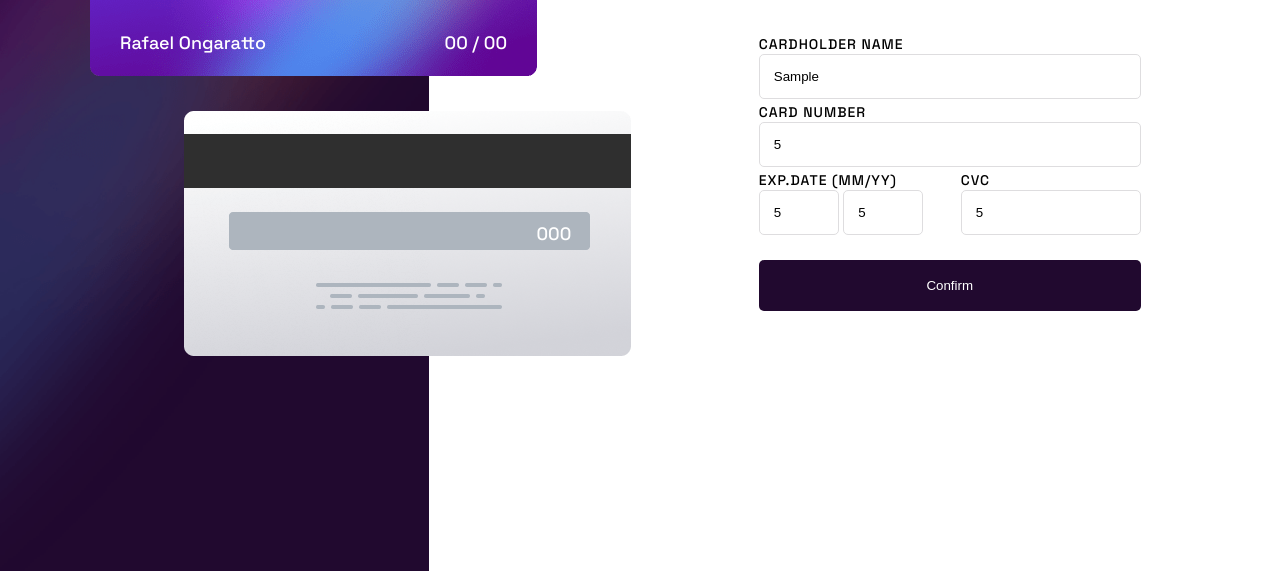
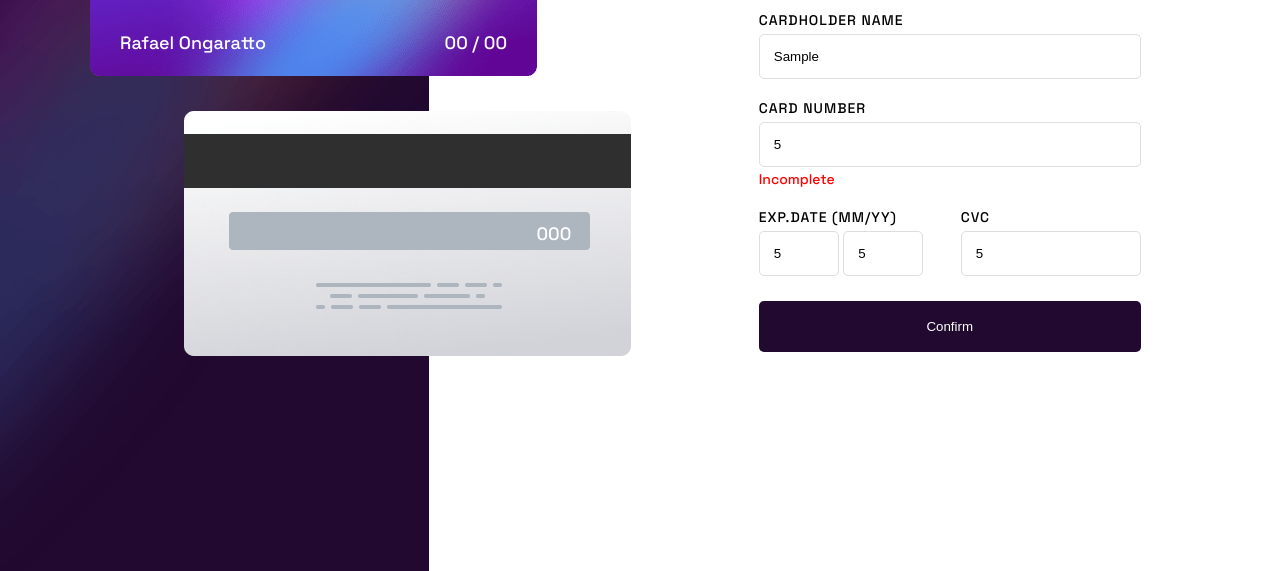
Before and after one commit to rafaelbr555/JavaScript, a plain HTML site: page challenge/Formulário-de-cartão-de-crédito/index.html in a window 1280 px wide. Both pictures are taken after typing "Sample", "5", "5", "5", "5" into the empty fields and a click on the button "Confirm". Shown: the part 229-800 px from the top of the page. Drawn offline with Linux system fonts and the light colour scheme.

Commit message:
Validação da quantidade de numeros do campo inputNumber

```diff
--- a/challenge/Formulário-de-cartão-de-crédito/script.js
+++ b/challenge/Formulário-de-cartão-de-crédito/script.js
@@ -43,12 +43,35 @@ function verificarError(e) {
     inputName.classList.remove("error");
     inputName.parentElement.classList.remove("error_mensagem");
   }
-  if (!inputNumber.value) {
-    inputNumber.classList.add("error");
-    inputNumber.parentElement.classList.add("error_mensagem");
+  if(!inputNumber.value){
+    inputNumber.classList.add('error')
+    inputNumber.parentElement.classList.add('error_mensagem')
+  }else{
+    inputNumber.classList.remove('error_mensagem')
+    inputNumber.parentElement.classList.remove('error_mensagem')
+  }
+  if (inputNumber.value.length >=1 && inputNumber.value.length < 16) {
+    inputNumber.classList.add('incomplete')
+    inputNumber.parentElement.classList.add("error_incomplete");
   } else {
-    inputNumber.classList.remove("error");
-    inputNumber.parentElement.classList.remove("error_mensagem");
+    inputNumber.classList.remove('incomplete')
+    inputNumber.parentElement.classList.remove("error_incomplete");
+  }
+  if (!inputMes.value || !inputAno.value) {
+    inputAno.classList.add("error");
+    inputMes.classList.add("error");
+    inputMes.parentElement.classList.add("error_mensagem");
+  } else {
+    inputAno.classList.remove("error");
+    inputMes.classList.remove("error");
+    inputMes.parentElement.classList.remove("error_mensagem");
+  }
+  if (!inputCvc.value) {
+    inputCvc.classList.add("error");
+    inputCvc.parentElement.classList.add("error_mensagem");
+  } else {
+    inputCvc.classList.remove("error");
+    inputCvc.parentElement.classList.remove("error_mensagem");
   }
 }
 
--- a/challenge/Formulário-de-cartão-de-crédito/style.css
+++ b/challenge/Formulário-de-cartão-de-crédito/style.css
@@ -108,6 +108,9 @@ form {
 label {
   font-size: 1.4rem;
   letter-spacing: 1px;
+  display: flex;
+  flex-direction: column;
+  margin: px 0px px 0px;
 }
 
 #input-name,
@@ -123,6 +126,8 @@ label {
   width: 100%;
   max-width: 341px;
   display: flex;
+  flex-direction: row;
+  justify-content: space-between;
 }
 
 .input-mother-year {
@@ -157,15 +162,37 @@ label {
   border-radius: 5px;
   cursor: pointer;
 }
+
+label {
+  display: flex;
+  flex-direction: column;
+  margin: 20px 0px 5px 0px;
+}
+
+.incomplete {
+  border: 5px solid var(--input-errors);
+}
+.error_incomplete::after{
+  display: flex;
+  flex-direction: column;
+  content: "Incomplete";
+  color: red;
+  font-size: 1.4rem;
+  margin-top: 3px;
+}
 .error {
-  border: 2px solid var(--input-errors);
+  border: 5px solid var(--input-errors);
 }
 .error_mensagem::after {
+  display: flex;
+  flex-direction: column;
   content: "Can' t be blank";
   color: red;
+  font-size: 1.4rem;
+  margin-top: 3px;
 }
 
-@media screen and (min-width: 414px) and (max-width: 1440px) {
+@media screen and (min-width: 376px) and (max-width: 1440px) {
   body {
     height: 100vh;
     background-image: url(images/bg-main-desktop.png);
@@ -240,12 +267,10 @@ label {
     width: 100%;
     max-width: 382px;
     padding: 1.4rem;
-
   }
   #input-mother,
   #input-year {
     width: 80px;
-
   }
   .input-dados {
     max-width: 382px;
@@ -253,12 +278,15 @@ label {
 
   #input-cvc {
     width: 180px;
-
   }
   .btn-confirm {
     width: 100%;
     max-width: 382px;
   }
 
-
+  label {
+    display: flex;
+    flex-direction: column;
+    margin: 20px 0px 5px 0px;
+  }
 }
```
